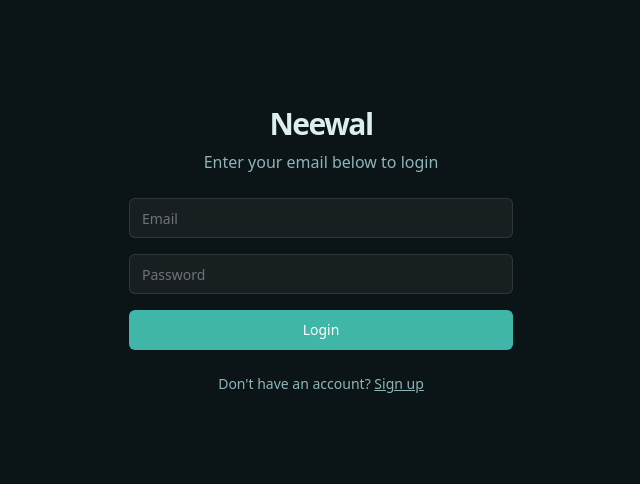
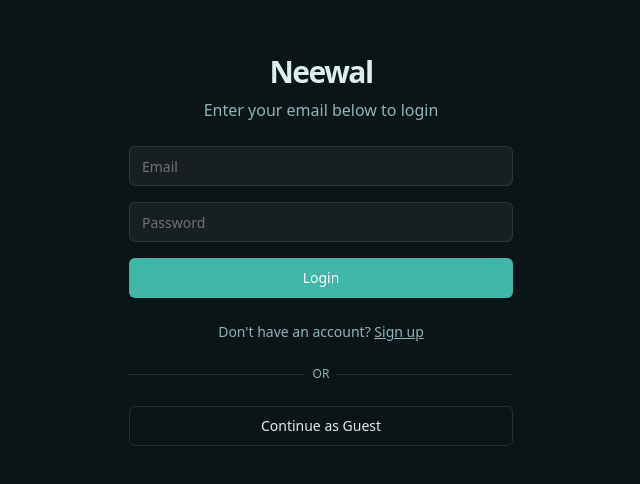
Before and after one commit to nee-wal/neewal, a React (Vite) app: page /#/login in a window 1280 px wide. Shown: the part 150-634 px from the top of the page, without its empty margins (319-959 px from the left). Built offline with nearby package versions, Linux system fonts and the light colour scheme; no server answers.

Commit message:
[FEAT] Add login as Guest functionality

```diff
--- a/src/ui/App.tsx
+++ b/src/ui/App.tsx
@@ -5,18 +5,18 @@ import Login from './pages/Login';
 import Signup from './pages/Signup';
 import Recorder from './pages/Recorder'; // We'll create this next
 import './index.css';
-import type {JSX} from "react";
+import type { JSX } from "react";
 
 // Guard for protected routes
 function RequireAuth({ children }: { children: JSX.Element }) {
-  const { session, loading } = useAuth();
+  const { session, isGuest, loading } = useAuth();
   const location = useLocation();
 
   if (loading) {
     return <div className="flex h-screen items-center justify-center text-white">Loading...</div>;
   }
 
-  if (!session) {
+  if (!session && !isGuest) {
     return <Navigate to="/login" state={{ from: location }} replace />;
   }
 
@@ -31,6 +31,7 @@ function PublicOnly({ children }: { children: JSX.Element }) {
     return <div className="flex h-screen items-center justify-center text-white">Loading...</div>;
   }
 
+  // Only redirect if "real" user session exists. Guests should be able to access login/signup.
   if (session) {
     return <Navigate to="/" replace />;
   }
--- a/src/ui/context/AuthContext.tsx
+++ b/src/ui/context/AuthContext.tsx
@@ -5,9 +5,11 @@ import { supabase } from '../lib/supabase';
 type AuthContextType = {
     session: Session | null;
     user: User | null;
+    isGuest: boolean;
     loading: boolean;
     signInWithEmail: (email: string, password: string) => Promise<{ error: any }>;
     signUpWithEmail: (email: string, password: string) => Promise<{ error: any }>;
+    loginAsGuest: () => Promise<void>;
     signOut: () => Promise<void>;
 };
 
@@ -16,6 +18,9 @@ const AuthContext = createContext<AuthContextType | undefined>(undefined);
 export const AuthProvider = ({ children }: { children: React.ReactNode }) => {
     const [session, setSession] = useState<Session | null>(null);
     const [user, setUser] = useState<User | null>(null);
+    const [isGuest, setIsGuest] = useState<boolean>(() => {
+        return localStorage.getItem('isGuest') === 'true';
+    });
     const [loading, setLoading] = useState(true);
 
     useEffect(() => {
@@ -23,6 +28,11 @@ export const AuthProvider = ({ children }: { children: React.ReactNode }) => {
         supabase.auth.getSession().then(({ data: { session } }) => {
             setSession(session);
             setUser(session?.user ?? null);
+            // If we have a session, we are definitely not a guest
+            if (session) {
+                setIsGuest(false);
+                localStorage.removeItem('isGuest');
+            }
             setLoading(false);
         });
 
@@ -30,6 +40,10 @@ export const AuthProvider = ({ children }: { children: React.ReactNode }) => {
         const { data: { subscription } } = supabase.auth.onAuthStateChange((_event, session) => {
             setSession(session);
             setUser(session?.user ?? null);
+            if (session) {
+                setIsGuest(false);
+                localStorage.removeItem('isGuest');
+            }
             setLoading(false);
             console.log('Auth state changed:', _event, session?.user?.email);
         });
@@ -53,16 +67,25 @@ export const AuthProvider = ({ children }: { children: React.ReactNode }) => {
         return { error };
     };
 
+    const loginAsGuest = async () => {
+        setIsGuest(true);
+        localStorage.setItem('isGuest', 'true');
+    };
+
     const signOut = async () => {
         await supabase.auth.signOut();
+        setIsGuest(false);
+        localStorage.removeItem('isGuest');
     };
 
     const value = {
         session,
         user,
+        isGuest,
         loading,
         signInWithEmail,
         signUpWithEmail,
+        loginAsGuest,
         signOut,
     };
 
--- a/src/ui/pages/Login.tsx
+++ b/src/ui/pages/Login.tsx
@@ -1,17 +1,20 @@
 
 import React, { useState } from 'react';
-import { useNavigate, Link } from 'react-router-dom';
+import { useNavigate, Link, useLocation } from 'react-router-dom';
 import { useAuth } from '../context/AuthContext';
 import { Button } from '../components/Button';
 import { Input } from '../components/Input';
+import { X } from 'lucide-react';
 
 export default function Login() {
     const [email, setEmail] = useState('');
     const [password, setPassword] = useState('');
     const [loading, setLoading] = useState(false);
     const [error, setError] = useState<string | null>(null);
-    const { signInWithEmail } = useAuth();
+    const { signInWithEmail, loginAsGuest } = useAuth();
     const navigate = useNavigate();
+    const location = useLocation();
+    const canClose = location.state?.canClose;
 
     const handleSubmit = async (e: React.FormEvent) => {
         e.preventDefault();
@@ -30,7 +33,15 @@ export default function Login() {
     };
 
     return (
-        <div className="flex min-h-screen flex-col items-center justify-center bg-[var(--color-background-dark)] px-4">
+        <div className="relative flex min-h-screen flex-col items-center justify-center bg-[var(--color-background-dark)] px-4">
+            {canClose && (
+                <button
+                    onClick={() => navigate('/')}
+                    className="absolute right-4 top-4 text-[var(--color-text-muted)] hover:text-[var(--color-text-primary)]"
+                >
+                    <X className="h-6 w-6" />
+                </button>
+            )}
             <div className="w-full max-w-sm space-y-6">
                 <div className="space-y-2 text-center">
                     <h1 className="text-3xl font-bold tracking-tighter text-[var(--color-text-primary)]">Neewal</h1>
@@ -62,10 +73,36 @@ export default function Login() {
                 </form>
                 <div className="text-center text-sm text-[var(--color-text-muted)]">
                     Don't have an account?{' '}
-                    <Link to="/signup" className="underline hover:text-[var(--color-primary)]">
+                    <Link
+                        to="/signup"
+                        state={canClose ? { canClose: true } : undefined}
+                        className="underline hover:text-[var(--color-primary)]"
+                    >
                         Sign up
                     </Link>
                 </div>
+                <div className="relative">
+                    <div className="absolute inset-0 flex items-center">
+                        <span className="w-full border-t border-[var(--color-border-dark)]" />
+                    </div>
+                    <div className="relative flex justify-center text-xs uppercase">
+                        <span className="bg-[var(--color-background-dark)] px-2 text-[var(--color-text-muted)]">
+                            Or
+                        </span>
+                    </div>
+                </div>
+                <Button
+                    variant="outline"
+                    className="w-full border-[var(--color-border-dark)] bg-transparent text-[var(--color-text-primary)] hover:bg-[var(--color-surface-dark)] hover:text-[var(--color-primary)] hover:border-[var(--color-primary)] transition-all"
+                    onClick={async () => {
+                        setLoading(true);
+                        await loginAsGuest();
+                        navigate('/');
+                    }}
+                    disabled={loading}
+                >
+                    Continue as Guest
+                </Button>
             </div>
         </div>
     );
--- a/src/ui/pages/Recorder.tsx
+++ b/src/ui/pages/Recorder.tsx
@@ -1,8 +1,10 @@
-import {useAuth} from '../context/AuthContext';
-import {Button} from '../components/Button';
+import { useNavigate } from 'react-router-dom';
+import { useAuth } from '../context/AuthContext';
+import { Button } from '../components/Button';
 
 export default function Recorder() {
-    const {signOut, user} = useAuth();
+    const { signOut, user, isGuest } = useAuth();
+    const navigate = useNavigate();
 
     return (
         <div className="flex h-screen flex-col bg-[var(--color-background-dark)] text-[var(--color-text-primary)]">
@@ -12,10 +14,25 @@ export default function Recorder() {
                     <span className="text-[var(--color-primary)]">⦿</span> Neewal
                 </div>
                 <div className="flex items-center gap-4 text-sm">
-                    <span className="text-[var(--color-text-muted)]">{user?.email}</span>
-                    <Button variant="outline" size="sm" onClick={() => signOut()}>
-                        Logout
-                    </Button>
+                    {isGuest ? (
+                        <>
+                            <span className="text-[var(--color-text-muted)]">Guest</span>
+                            <Button
+                                variant="outline"
+                                size="sm"
+                                onClick={() => navigate('/login', { state: { canClose: true } })}
+                            >
+                                Login
+                            </Button>
+                        </>
+                    ) : (
+                        <>
+                            <span className="text-[var(--color-text-muted)]">{user?.email}</span>
+                            <Button variant="outline" size="sm" onClick={() => signOut()}>
+                                Logout
+                            </Button>
+                        </>
+                    )}
                 </div>
             </header>
 
@@ -46,7 +63,7 @@ export default function Recorder() {
                     <div className="mt-4 flex justify-center">
                         <button
                             className="flex h-16 w-16 items-center justify-center rounded-full bg-[var(--color-record)] text-white shadow-lg transition-transform hover:scale-105 active:scale-95">
-                            <div className="h-6 w-6 rounded bg-white"/>
+                            <div className="h-6 w-6 rounded bg-white" />
                             {/* Stop icon initially? Or Circle for record. Let's do huge red circle */}
                         </button>
                     </div>
--- a/src/ui/pages/Signup.tsx
+++ b/src/ui/pages/Signup.tsx
@@ -1,9 +1,10 @@
 
 import React, { useState } from 'react';
-import { useNavigate, Link } from 'react-router-dom';
+import { useNavigate, Link, useLocation } from 'react-router-dom';
 import { useAuth } from '../context/AuthContext';
 import { Button } from '../components/Button';
 import { Input } from '../components/Input';
+import { X } from 'lucide-react';
 
 export default function Signup() {
     const [email, setEmail] = useState('');
@@ -12,6 +13,8 @@ export default function Signup() {
     const [error, setError] = useState<string | null>(null);
     const { signUpWithEmail } = useAuth();
     const navigate = useNavigate();
+    const location = useLocation();
+    const canClose = location.state?.canClose;
 
     const handleSubmit = async (e: React.FormEvent) => {
         e.preventDefault();
@@ -29,7 +32,15 @@ export default function Signup() {
     };
 
     return (
-        <div className="flex min-h-screen flex-col items-center justify-center bg-[var(--color-background-dark)] px-4">
+        <div className="relative flex min-h-screen flex-col items-center justify-center bg-[var(--color-background-dark)] px-4">
+            {canClose && (
+                <button
+                    onClick={() => navigate('/')}
+                    className="absolute right-4 top-4 text-[var(--color-text-muted)] hover:text-[var(--color-text-primary)]"
+                >
+                    <X className="h-6 w-6" />
+                </button>
+            )}
             <div className="w-full max-w-sm space-y-6">
                 <div className="space-y-2 text-center">
                     <h1 className="text-3xl font-bold tracking-tighter text-[var(--color-text-primary)]">Create an account</h1>
@@ -61,7 +72,11 @@ export default function Signup() {
                 </form>
                 <div className="text-center text-sm text-[var(--color-text-muted)]">
                     Already have an account?{' '}
-                    <Link to="/login" className="underline hover:text-[var(--color-primary)]">
+                    <Link
+                        to="/login"
+                        state={canClose ? { canClose: true } : undefined}
+                        className="underline hover:text-[var(--color-primary)]"
+                    >
                         Login
                     </Link>
                 </div>
```
